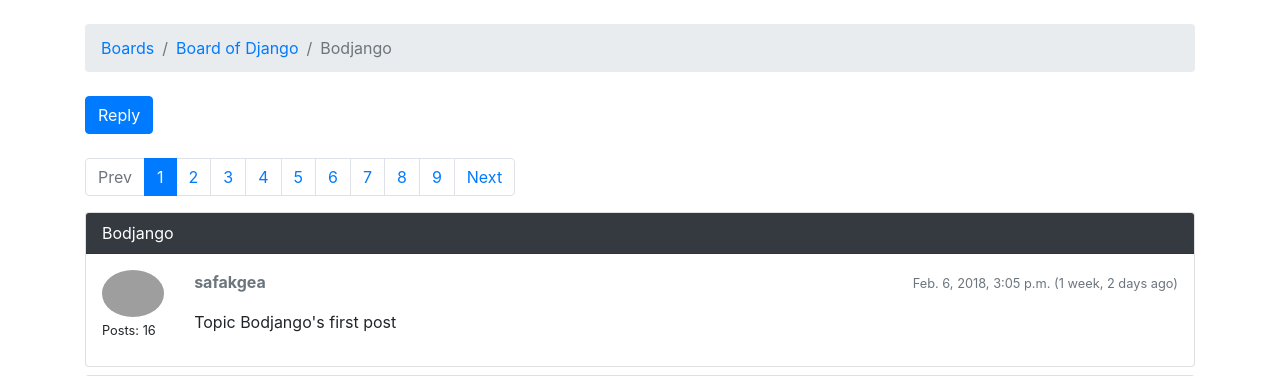
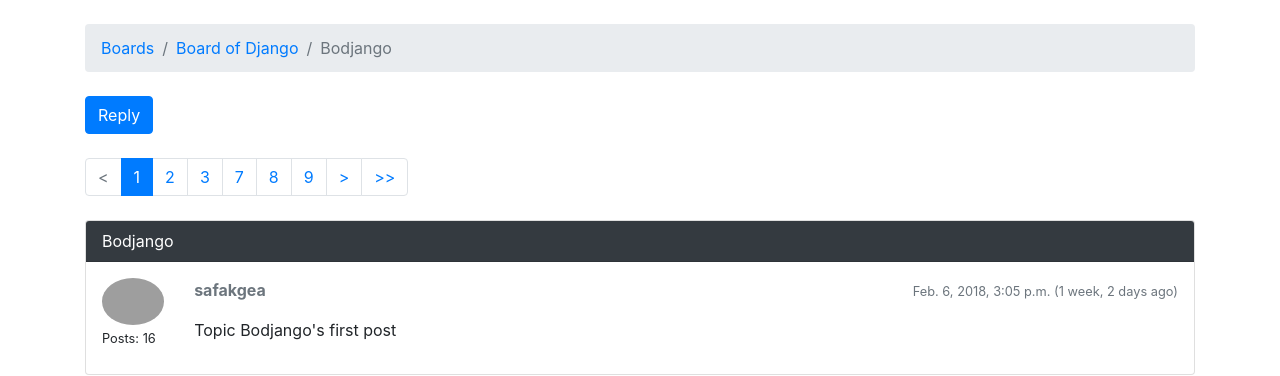
Before and after one commit to safakge/boards, a Django app: page /board/1/topics/1 in a window 1280 px wide. Shown: the part 56-432 px from the top of the page. Run offline with Django 3.2, Linux system fonts and the light colour scheme; data comes from the database, SQL or seed files in the repository; both versions use the stored data as it was after the commit; some libraries are stand-ins or nearby versions; some web fonts are replaced; grey boxes are pictures that could not be loaded.

Commit message:
More sophisticated pagination

```diff
--- a/templates/includes/pagination.html
+++ b/templates/includes/pagination.html
@@ -1,34 +1,43 @@
 {% if is_paginated %}
+    <nav aria-label="Pagination" class="mb-4">
         <ul class="pagination">
-        {% if page_obj.has_previous %}
-            <li class="page-item"><a href="?page={{ page_obj.previous_page_number }}" class="page-link">Prev</a></li>
-        {% else %}
-            <li class="page-item disabled"><span class="page-link">Prev</span></li>
+            {% with total_page_count=paginator.num_pages %}
+                {% if page_obj.number != 1 %}
+                    <li class="page-item"><a href="?page=1" class="page-link"><<</a></li>
                 {% endif %}
 
-        {% for page_num in paginator.page_range %}
+                {% if page_obj.has_previous %}
+                    <li class="page-item"><a href="?page={{ page_obj.previous_page_number }}" class="page-link"><</a></li>
+                {% else %}
+                    <li class="page-item disabled"><span class="page-link"><</span></li>
+                {% endif %}
 
-            {% if page_obj.number == page_num %}
+                {% for page_at_hand in paginator.page_range %}
+
+                    {% if page_obj.number == page_at_hand %}
                         <li class="page-item active">
                             <span class="page-link">
-                      {{ page_num }}
+                              {{ page_at_hand }}
                               <span class="sr-only">(current)</span>
                             </span>
                         </li>
-            {% else %}
+                    {% elif page_at_hand < 3 or page_at_hand > total_page_count|add:-3 or page_at_hand > page_obj.number|add:-3 and page_at_hand < page_obj.number|add:3 %}
                         <li class="page-item">
-                    <a class="page-link" href="?page={{ page_num }}">{{ page_num }}</a>
+                            <a class="page-link" href="?page={{ page_at_hand }}">{{ page_at_hand }}</a>
                         </li>
                     {% endif %}
-
-
                 {% endfor %}
 
+                {% if page_obj.has_next %}
+                    <li class="page-item"><a href="?page={{ page_obj.next_page_number }}" class="page-link">></a></li>
+                {% else %}
+                    <li class="page-item disabled"><span class="page-link">></span></li>
+                {% endif %}
 
-        {% if page_obj.has_next %}
-            <li class="page-item"><a href="?page={{ page_obj.next_page_number }}" class="page-link">Next</a></li>
-        {% else %}
-            <li class="page-item disabled"><span class="page-link">Next</span></li>
+                {% if page_obj.number != total_page_count %}
+                    <li class="page-item"><a href="?page={{ total_page_count }}" class="page-link">>></a></li>
                 {% endif %}
+            {% endwith %}
         </ul>
+    </nav>
 {% endif %}
```
Also changed, not shown: db.sqlite3. Lines whose indentation alone changed are shown as unchanged.
